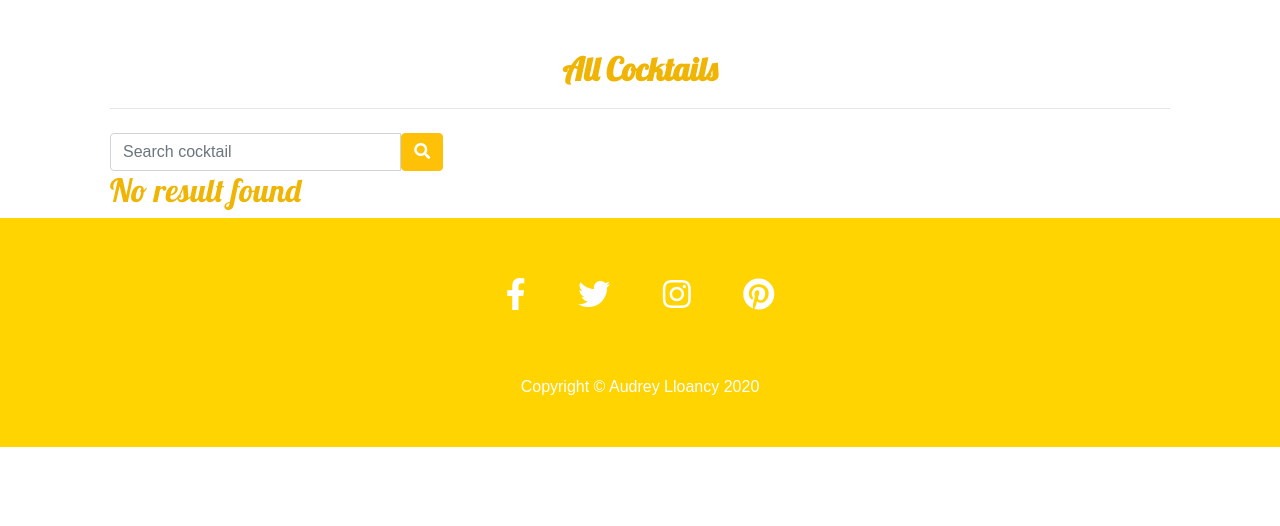
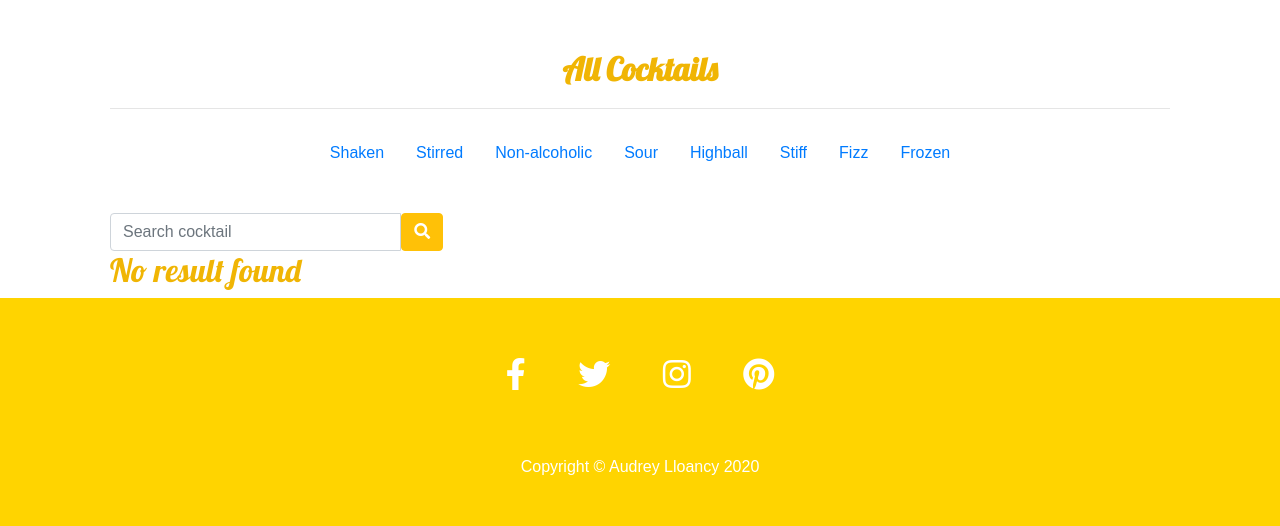
Before and after one commit to AudreyLL88/MS3__Sante, a Flask app: page /search in a window 1280 px wide. Shown: the part 72-598 px from the top of the page. Run offline with Flask 2, Linux system fonts and the light colour scheme; data that the repository does not hold is empty; some libraries are stand-ins or nearby versions.

```diff
--- a/templates/cocktail.html
+++ b/templates/cocktail.html
@@ -23,6 +23,7 @@
 
         <div class="cocktail_description m-3 pt-2">
             <h6>"{{ cocktail.cocktail_description }}"</h6>
+            <div class="addthis_inline_share_toolbox"></div>
         </div>
         {% if is_liked == false %}
         <div class="ratings text-center mb-3">
--- a/templates/cocktails.html
+++ b/templates/cocktails.html
@@ -8,10 +8,41 @@
    </div>
    <hr class="mb-2">
 
+   <div class="row mt-2 mb-2">
+       <div class="col-12">
+           <ul class="nav justify-content-center">
+                <li class="nav-item">
+                    <a class="nav-link" aria-current="page" href="#">Shaken</a>
+                </li>
+                <li class="nav-item">
+                    <a class="nav-link" href="{{ url_for('get_cocktails', category_name='Frozen') }}">Stirred</a>
+                </li>
+                <li class="nav-item">
+                    <a class="nav-link" href="#">Non-alcoholic</a>
+                </li>
+                <li class="nav-item">
+                    <a class="nav-link" href="#">Sour</a>
+                </li>
+                <li class="nav-item">
+                    <a class="nav-link" href="#">Highball</a>
+                </li>
+                <li class="nav-item">
+                    <a class="nav-link" href="#">Stiff</a>
+                </li>
+                <li class="nav-item">
+                    <a class="nav-link" href="#">Fizz</a>
+                </li>
+                <li class="nav-item">
+                    <a class="nav-link" href="#">Frozen</a>
+                </li>
+            </ul>
+       </div>
+   </div>
 
     <!-- Search box -->
    <div class="row mt-4">
-      <form action="{{ url_for('search') }}" method="post" class="col-12 col-lg-4 align-item-center">
+       <div class="col-12 col-lg-4">
+            <form action="{{ url_for('search') }}" method="post" class="align-item-center">
                 <div class="input-group">
                     <input type="search" name="query" class="query form-control" placeholder="Search cocktail">
                     <span class="input-group-btn">
@@ -19,6 +50,7 @@
                     </span>
                 </div>
             </form>
+            </div>
         </div>
 
     <!-- Cocktail card -->
@@ -31,12 +63,7 @@
                                     <img src="{{ cocktail.cocktail_img }}" alt="" class="cocktail-img rounded">
                                     <h4 class="card-cocktail-title py-2 px-3">{{ cocktail.cocktail_name }}</h4>
                                     <p>{{ cocktail.category_name }}</p>
-                                    <small class="card-cocktail-description px-3">"{{ cocktail.cocktail_description }}"</small>
-                                    <p>
-                                        <i class="fa fa-star" aria-hidden="true"></i>
-                                        <i class="fa fa-star" aria-hidden="true"></i>
-                                        <i class="fa fa-star" aria-hidden="true"></i>
-                                    </p>
+                                    <small class="card-cocktail-description px-3"><i class="fas fa-user mx-1"></i> {{ cocktail.created_by }}</small>
                                 </div>
                                 <div class="text-center mb-3">
                                 <a href="{{url_for('get_cocktail', cocktail_id=cocktail._id)}}" class="btn btn-small btn-warning text-white">Try</a>
```
Also changed, not shown: README.md. Lines whose indentation alone changed are shown as unchanged.
